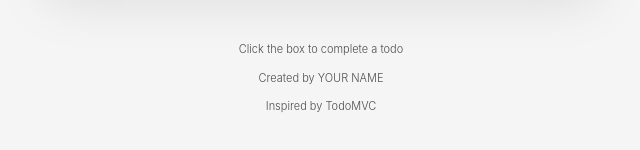
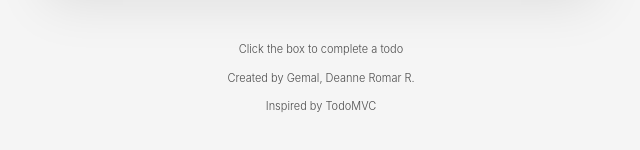
Before and after one commit to CTRL-Gem/csit340-todomvc, a React (Vite) app: page / in a window 1280 px wide. Shown: the part 344-494 px from the top of the page, without its empty margins (319-959 px from the left). Built offline with nearby package versions, Linux system fonts and the light colour scheme.

Commit message:
chore: replace YOUR NAME with Gemal, Deanne Romar R.

```diff
--- a/src/App.jsx
+++ b/src/App.jsx
@@ -5,7 +5,7 @@ function App() {
   return (
     <div className="min-h-screen bg-[#f5f5f5] py-8 font-light text-[#111]">
        <Todos />
-       <Info name="YOUR NAME"/>
+       <Info name="Gemal, Deanne Romar R."/>
     </div>
   )
 }
```
